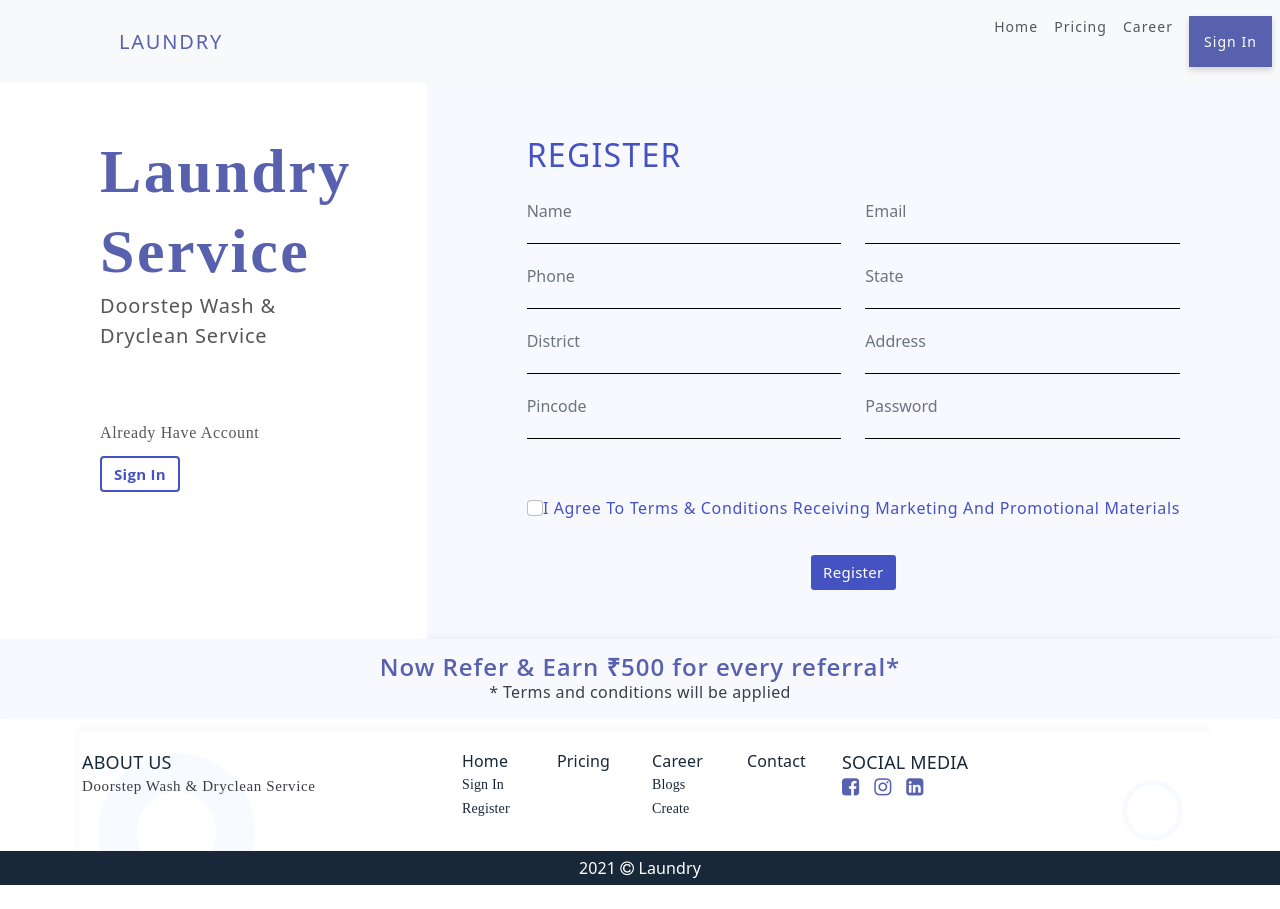
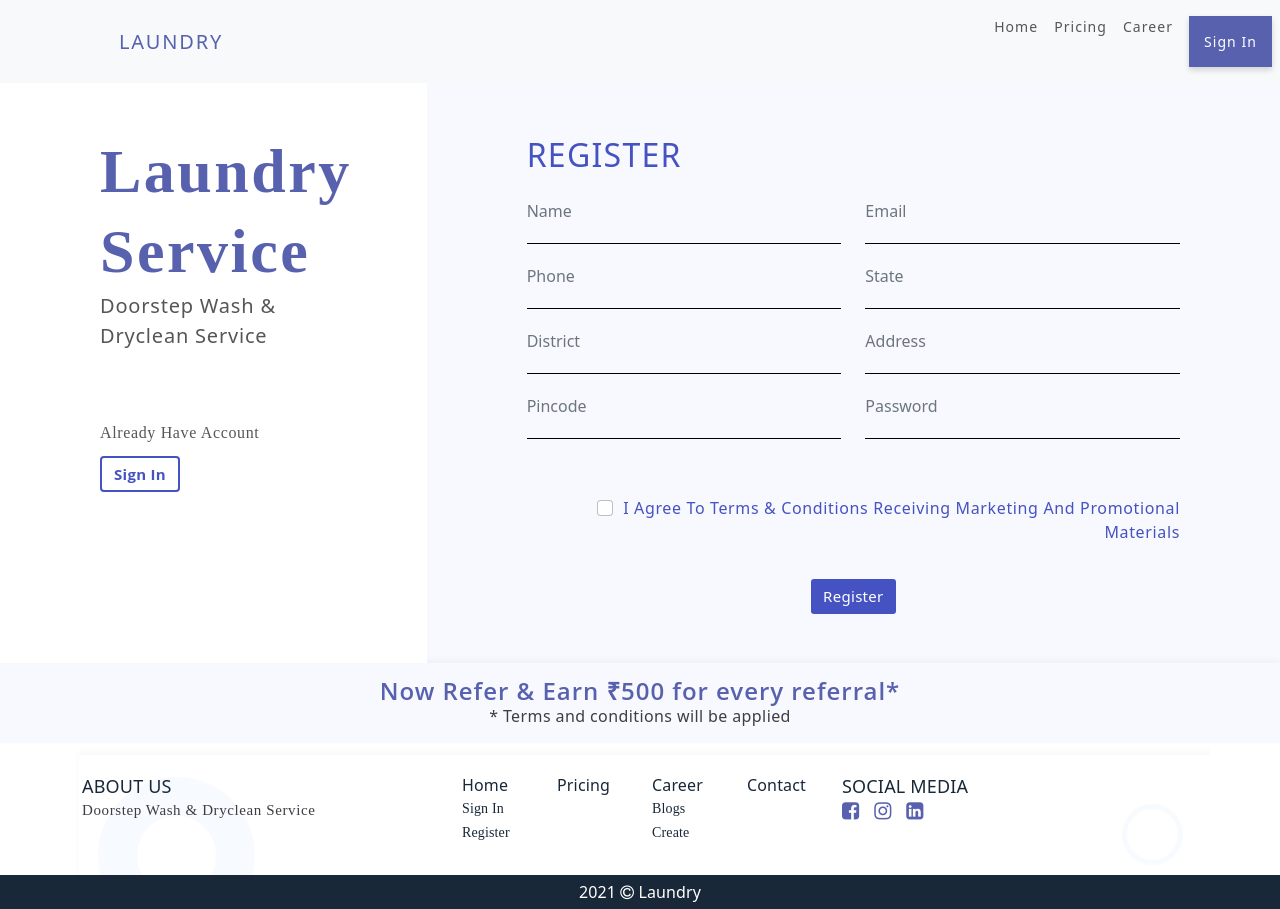
Before and after one commit to AnushaPhyrdha/LanundryServices, a React (Create React App) app in the folder mylaundry/: page /register in a window 1280 px wide. Before the commit the page ends 885 px from the top, so only its background shows below. Built offline with nearby package versions, Linux system fonts and the light colour scheme.

Commit message:
merge conflicts

```diff
--- a/mylaundry/src/components/registercard.css
+++ b/mylaundry/src/components/registercard.css
@@ -1,44 +1,47 @@
-.mainhh1{
+.mainhh1 {
   text-align: left;
   font: normal normal 900 62px/80px Avenir;
   letter-spacing: 2.48px;
-color: #5861AE;
+  color: #5861ae;
   text-transform: capitalize;
   opacity: 1;
 }
-.doorstep1{
+.doorstep1 {
   text-align: left;
-font-size:20px;
+  font-size: 20px;
   letter-spacing: 0.8px;
   color: #565657;
   text-transform: capitalize;
   opacity: 1;
 }
-.haveacc1{
+.haveacc1 {
   text-align: left;
   font: normal normal normal 16px/26px Avenir;
   letter-spacing: 0.64px;
   color: #565657;
   text-transform: capitalize;
   opacity: 1;
-margin-top:69px;
+  margin-top: 69px;
 }
-.regbtn1{
+.regbtn1 {
   text-align: center;
   font: normal normal bold 15px/20px Open Sans;
   letter-spacing: 0.3px;
-color: #4552C1;
-border: 2px solid #4552C1;
+  color: #4552c1;
+  border: 2px solid #4552c1;
   border-radius: 4px;
   opacity: 1;
-margin-top:10px;
+  margin-top: 10px;
 }
-.forgot{
+.forgot {
   text-align: right;
-font-size:16px;
+  font-size: 16px;
   letter-spacing: 0.64px;
-color: #4552C1;
+  color: #4552c1;
   text-transform: capitalize;
   opacity: 1;
-margin-top:57px;
+  margin-top: 57px;
 }
+.registercheck {
+  margin-right: 10px;
+}
--- a/mylaundry/src/components/registercard.js
+++ b/mylaundry/src/components/registercard.js
@@ -148,7 +148,7 @@ function Registercard() {
               <p class="forgot">
                 <input
                   type="checkbox"
-                  class="form-check-input"
+                  class="form-check-input registercheck"
                   id="check1"
                   name="option1"
                   value="something"
```
Also changed, not shown: 1 other file (tests, documents, lock files or other folders). Lines whose indentation alone changed are shown as unchanged.
